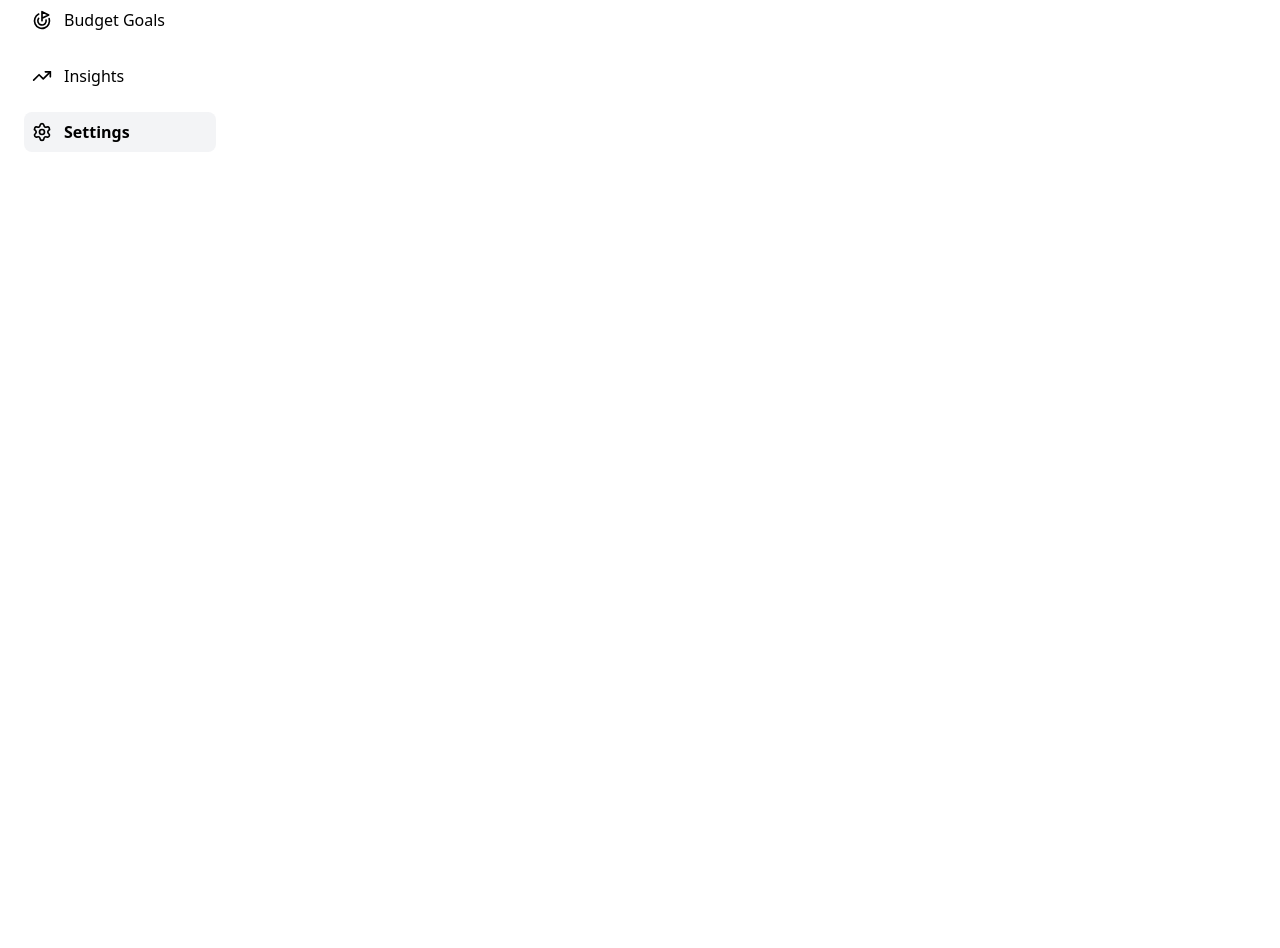
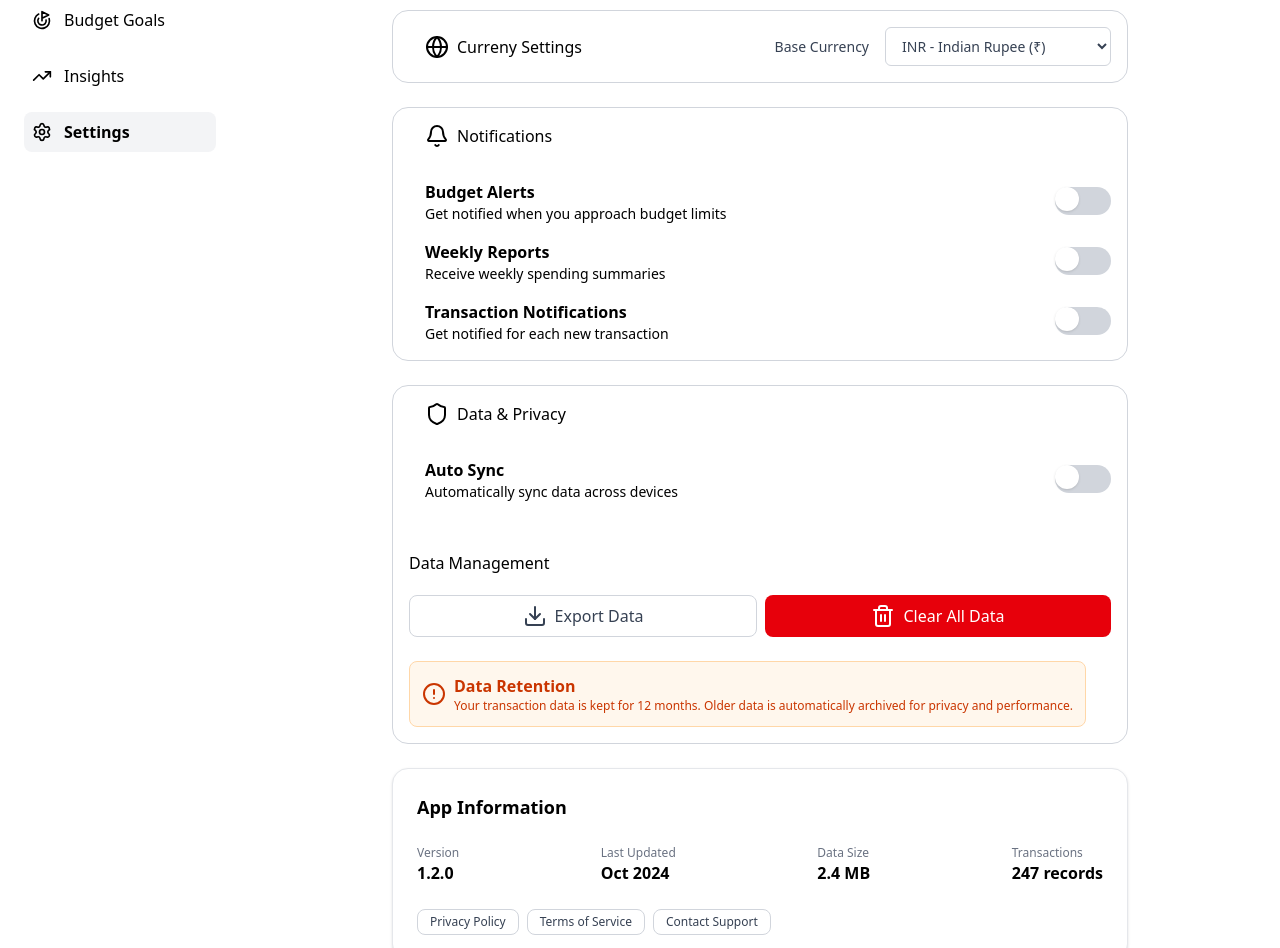
Before and after one commit to prabhatsingh415/Finance-Tracker, a React (Vite) app: page /settings in a window 1280 px wide. Shown: the part 200-1148 px from the top of the page. Before the commit the page ends 800 px from the top, so only its background shows below. Built offline with nearby package versions, Linux system fonts and the light colour scheme.

Commit message:
completed the setting page

```diff
--- a/package.json
+++ b/package.json
@@ -13,13 +13,16 @@
     "@headlessui/react": "^2.2.9",
     "@reduxjs/toolkit": "^2.9.0",
     "@tailwindcss/vite": "^4.1.13",
+    "file-saver": "^2.0.5",
     "lucide-react": "^0.544.0",
     "react": "^19.1.1",
     "react-dom": "^19.1.1",
     "react-redux": "^9.2.0",
     "react-router-dom": "^7.9.3",
     "recharts": "^3.2.1",
-    "tailwindcss": "^4.1.13"
+    "sweetalert2": "^11.23.0",
+    "tailwindcss": "^4.1.13",
+    "xlsx": "^0.18.5"
   },
   "devDependencies": {
     "@eslint/js": "^9.36.0",
--- /dev/null
+++ b/src/components/Dropdown.jsx
@@ -0,0 +1,43 @@
+import React from "react";
+
+export default function Dropdown({
+  label,
+  options = [],
+  value,
+  onChange,
+  placeholder = "Select...",
+  className = "",
+}) {
+  return (
+    <div className="flex items-center gap-2 w-fit">
+      {label && (
+        <label className="text-sm font-medium text-gray-700 dark:text-gray-200 mr-2">
+          {label}
+        </label>
+      )}
+      <select
+        value={value}
+        onChange={(e) => onChange(e.target.value)}
+        className={`px-3 py-2 border border-gray-300 dark:border-gray-600 rounded-md
+          bg-white dark:bg-zinc-900 text-sm text-gray-700 dark:text-gray-200
+          focus:outline-none focus:ring-2 focus:ring-blue-200 ${className}`}
+      >
+        <option value="">{placeholder}</option>
+        {options.map((opt, idx) => {
+          if (typeof opt === "string") {
+            return (
+              <option key={idx} value={opt}>
+                {opt}
+              </option>
+            );
+          }
+          return (
+            <option key={idx} value={opt.value}>
+              {opt.label}
+            </option>
+          );
+        })}
+      </select>
+    </div>
+  );
+}
--- a/src/components/ToggleButton.jsx
+++ b/src/components/ToggleButton.jsx
@@ -1,32 +1,23 @@
-import React from "react";
+import React, { useState } from "react";
 
-function ToggleButton({
-  enabled,
-  setEnabled,
-  width = 56,
-  height = 28,
-  circleSize = 20,
-  onColor = "bg-blue-500",
-  offColor = "bg-gray-300",
-}) {
+export default function ToggleButton() {
+  const [enabled, setEnabled] = useState(false);
+
   return (
-    <div
+    <button
+      type="button"
       onClick={() => setEnabled(!enabled)}
-      style={{ width: width, height: height }}
-      className={`flex items-center rounded-full p-1 cursor-pointer transition-colors duration-300 ${
-        enabled ? onColor : offColor
+      className={`relative inline-flex h-7 w-14 shrink-0 cursor-pointer rounded-full transition-colors duration-200 focus:outline-none ${
+        enabled ? "bg-green-400" : "bg-gray-300"
       }`}
     >
-      <div
-        style={{
-          width: circleSize,
-          height: circleSize,
-          transform: `translateX(${enabled ? width - circleSize - 2 : 0}px)`,
-        }}
-        className="bg-white rounded-full shadow-md transition-transform duration-300"
-      ></div>
-    </div>
+      <span className="sr-only">Toggle appearance</span>
+      <span
+        aria-hidden="true"
+        className={`pointer-events-none inline-block h-6 w-6 transform rounded-full bg-white shadow ring-0 transition-transform duration-200 ${
+          enabled ? "translate-x-7" : "translate-x-0"
+        }`}
+      />
+    </button>
   );
 }
-
-export default ToggleButton;
--- a/src/pages/Settings.jsx
+++ b/src/pages/Settings.jsx
@@ -1,8 +1,24 @@
-import { Moon, Sun } from "lucide-react";
+import {
+  Bell,
+  CircleAlert,
+  Download,
+  Globe,
+  Moon,
+  Shield,
+  Sun,
+  Trash2,
+} from "lucide-react";
 import { useSelector, useDispatch } from "react-redux";
 import { toggleTheme } from "../redux/themeSlice";
+import { setBaseCurrency } from "../redux/currencySlice";
 import { Switch } from "@headlessui/react";
 import { useEffect } from "react";
+import Dropdown from "../components/Dropdown";
+import ToggleButton from "../components/ToggleButton";
+import * as XLSX from "xlsx";
+import { saveAs } from "file-saver";
+import { clearTransactions } from "../redux/transactionalSlice";
+import Swal from "sweetalert2";
 
 function Settings() {
   const theme = useSelector((state) => state.theme.mode); // "light" or "dark"
@@ -14,7 +30,6 @@ function Settings() {
 
   const enabled = theme === "dark";
 
-  // Apply dark/light class to html
   useEffect(() => {
     const html = document.documentElement;
     if (enabled) {
@@ -24,8 +39,65 @@ function Settings() {
     }
   }, [enabled]);
 
+  const currencyOptions = [
+    { value: "USD", label: "USD - US Dollar ($)" },
+    { value: "EUR", label: "EUR - Euro (€)" },
+    { value: "GBP", label: "GBP - British Pound (£)" },
+    { value: "JPY", label: "JPY - Japanese Yen (¥)" },
+    { value: "AUD", label: "AUD - Australian Dollar (A$)" },
+    { value: "CAD", label: "CAD - Canadian Dollar (C$)" },
+  ];
+  const baseCurrency = useSelector((state) => state.currency.base);
+
+  const handleChange = (value) => {
+    dispatch(setBaseCurrency(value));
+  };
+
+  const transactions = useSelector((state) => state.transaction.list);
+
+  const handleExport = () => {
+    const localData = JSON.parse(localStorage.getItem("transactions") || "[]");
+    const combinedData = [...transactions, ...localData];
+
+    const worksheet = XLSX.utils.json_to_sheet(combinedData);
+
+    const workbook = XLSX.utils.book_new();
+    XLSX.utils.book_append_sheet(workbook, worksheet, "Transactions");
+
+    const excelBuffer = XLSX.write(workbook, {
+      bookType: "xlsx",
+      type: "array",
+    });
+    const data = new Blob([excelBuffer], { type: "application/octet-stream" });
+    saveAs(data, "transactions.xlsx");
+  };
+
+  const handleClearData = () => {
+    Swal.fire({
+      title: "Are you sure?",
+      text: "This will delete all your transaction data permanently!",
+      icon: "warning",
+      showCancelButton: true,
+      confirmButtonColor: "#d33",
+      cancelButtonColor: "#3085d6",
+      confirmButtonText: "Yes, delete it!",
+      cancelButtonText: "Cancel",
+    }).then((result) => {
+      if (result.isConfirmed) {
+        // Clear localStorage
+        localStorage.removeItem("transactions");
+
+        // Clear Redux state
+        dispatch(clearTransactions());
+
+        Swal.fire("Deleted!", "All your data has been deleted.", "success");
+      }
+    });
+  };
   return (
-    <div className="">
+    <div className="space-y-6 w-full max-w-3xl mx-auto p-2 sm:p-4">
+      {/* Data & Privacy Card */}
+
       <div className="w-full flex flex-col justify-start items-start">
         <h1 className="text-3xl font-semibold mb-1">Settings</h1>
         <p className="text-gray-500 text-sm md:text-md">
@@ -41,7 +113,7 @@ function Settings() {
         <div className="flex items-center gap-4 ml-auto">
           <Sun
             size={24}
-            color={!enabled ? "#F59E0B" : "#9CA3AF"} // orange for light, dim for dark
+            color={!enabled ? "#374151" : "#9CA3AF"}
             className="mr-2"
           />
 
@@ -49,7 +121,7 @@ function Settings() {
             checked={enabled}
             onChange={handleToggle}
             className={`relative inline-flex h-7 w-14 shrink-0 cursor-pointer rounded-full transition-colors duration-200 focus:outline-none ${
-              enabled ? "bg-green-500" : "bg-gray-300"
+              enabled ? "bg-green-400" : "bg-gray-300"
             }`}
           >
             <span className="sr-only">Toggle appearance</span>
@@ -63,9 +135,156 @@ function Settings() {
 
           <Moon
             size={24}
-            color={enabled ? "#F8FAFC" : "#374151"} // bright on dark, dim on light
+            color={enabled ? "#F8FAFC" : "#374151"}
             className="mr-2"
           />
+        </div>
+      </div>
+
+      <div className="w-full flex justify-between items-center border border-gray-300 rounded-2xl p-4">
+        <span className="flex justify-center items-center ml-4">
+          <span className="mr-2">
+            <Globe />
+          </span>
+          Curreny Settings
+        </span>
+
+        <Dropdown
+          label="Base Currency"
+          options={currencyOptions}
+          value={baseCurrency}
+          onChange={handleChange}
+          placeholder="INR - Indian Rupee (₹)"
+        />
+      </div>
+
+      <div className="w-full flex flex-col items-start gap-4 border border-gray-300 rounded-2xl p-4">
+        <span className="flex justify-center items-center ml-4">
+          <span className="mr-2">
+            <Bell />
+          </span>
+          Notifications
+        </span>
+        <div className="w-full flex items-center justify-between mt-4 ml-4">
+          <div>
+            <span className="font-semibold">Budget Alerts</span>
+            <p className="text-sm text-muted-foreground">
+              Get notified when you approach budget limits
+            </p>
+          </div>
+          <span className="mr-4">
+            <ToggleButton />
+          </span>
+        </div>
+
+        <div className="w-full flex items-center justify-between ml-4">
+          <div>
+            <span className="font-semibold">Weekly Reports</span>
+            <p className="text-sm text-muted-foreground">
+              Receive weekly spending summaries
+            </p>
+          </div>
+          <span className="mr-4">
+            <ToggleButton />
+          </span>
+        </div>
+        <div className="w-full flex items-center justify-between ml-4">
+          <div>
+            <span className="font-semibold">Transaction Notifications</span>
+            <p className="text-sm text-muted-foreground">
+              Get notified for each new transaction
+            </p>
+          </div>
+          <span className="mr-4">
+            <ToggleButton />
+          </span>
+        </div>
+      </div>
+      <div className="w-full flex flex-col items-start gap-4 border border-gray-300 rounded-2xl p-4">
+        <span className="flex justify-center items-center ml-4">
+          <span className="mr-2">
+            <Shield />
+          </span>
+          Data & Privacy
+        </span>
+        <div className="w-full flex items-center justify-between mt-4 ml-4">
+          <div>
+            <span className="font-semibold">Auto Sync</span>
+            <p className="text-sm text-muted-foreground">
+              Automatically sync data across devices
+            </p>
+          </div>
+          <span className="mr-4">
+            <ToggleButton />
+          </span>
+        </div>
+        <hr className="my-2" />
+        <div className="font-medium mb-1">Data Management</div>
+        <div className="flex flex-col md:flex-row gap-2 w-full">
+          <button
+            onClick={handleExport}
+            className="flex-1 border border-gray-300 rounded-lg py-2 px-4 flex items-center justify-center gap-2 text-gray-700 dark:text-gray-200 bg-white dark:bg-gray-800 hover:bg-gray-50 dark:hover:bg-gray-700 transition"
+          >
+            <span>
+              <Download />
+            </span>
+            Export Data
+          </button>
+          <button
+            onClick={handleClearData}
+            className="flex-1 bg-red-600 hover:bg-red-700 text-white rounded-lg py-2 px-4 flex items-center justify-center gap-2 transition"
+          >
+            <span>
+              <Trash2 />
+            </span>
+            Clear All Data
+          </button>
+        </div>
+        <div className="bg-orange-50 border border-orange-200 text-orange-700 rounded-lg p-3 flex items-center gap-2 mt-2">
+          <span>
+            <CircleAlert />
+          </span>
+          <div>
+            <span className="font-semibold">Data Retention</span>
+            <div className="text-xs">
+              Your transaction data is kept for 12 months. Older data is
+              automatically archived for privacy and performance.
+            </div>
+          </div>
+        </div>
+      </div>
+
+      {/* App Information*/}
+      <div className="rounded-2xl border border-gray-200 bg-white dark:bg-gray-900 shadow-sm p-4 md:p-6 flex flex-col gap-4 w-full">
+        <h2 className="text-lg font-semibold mb-2">App Information</h2>
+        <div className="flex flex-col sm:flex-row sm:justify-between gap-2">
+          <div>
+            <div className="text-xs text-gray-500">Version</div>
+            <div className="font-semibold">1.2.0</div>
+          </div>
+          <div>
+            <div className="text-xs text-gray-500">Last Updated</div>
+            <div className="font-semibold">Oct 2024</div>
+          </div>
+          <div>
+            <div className="text-xs text-gray-500">Data Size</div>
+            <div className="font-semibold">2.4 MB</div>
+          </div>
+          <div>
+            <div className="text-xs text-gray-500">Transactions</div>
+            <div className="font-semibold">247 records</div>
+          </div>
+        </div>
+        <div className="flex flex-wrap gap-2 mt-2">
+          <button className="border border-gray-300 rounded-lg py-1 px-3 text-xs text-gray-700 dark:text-gray-200 bg-white dark:bg-gray-800 hover:bg-gray-50 dark:hover:bg-gray-700 transition">
+            Privacy Policy
+          </button>
+          <button className="border border-gray-300 rounded-lg py-1 px-3 text-xs text-gray-700 dark:text-gray-200 bg-white dark:bg-gray-800 hover:bg-gray-50 dark:hover:bg-gray-700 transition">
+            Terms of Service
+          </button>
+          <button className="border border-gray-300 rounded-lg py-1 px-3 text-xs text-gray-700 dark:text-gray-200 bg-white dark:bg-gray-800 hover:bg-gray-50 dark:hover:bg-gray-700 transition">
+            Contact Support
+          </button>
         </div>
       </div>
     </div>
--- a/src/pages/Transactions.jsx
+++ b/src/pages/Transactions.jsx
@@ -1,7 +1,10 @@
 import React from "react";
 
 function Transactions() {
-  return <div>Transactions Page</div>;
+  return <div>
+    <div></div>
+
+  </div>;
 }
 
 export default Transactions;
--- /dev/null
+++ b/src/redux/currencySlice.js
@@ -0,0 +1,17 @@
+import { createSlice } from "@reduxjs/toolkit";
+
+const persisted = localStorage.getItem("baseCurrency") || "INR";
+
+const currencySlice = createSlice({
+  name: "currency",
+  initialState: { base: persisted },
+  reducers: {
+    setBaseCurrency: (state, action) => {
+      state.base = action.payload;
+      localStorage.setItem("baseCurrency", action.payload);
+    },
+  },
+});
+
+export const { setBaseCurrency } = currencySlice.actions;
+export default currencySlice.reducer;
--- a/src/redux/store.js
+++ b/src/redux/store.js
@@ -3,12 +3,14 @@ import transaction from "./transactionalSlice";
 import budget from "./budgetSlice";
 import theme from "./themeSlice";
 import { currencyApi } from "./currencyApiSlice";
+import currency from "./currencySlice";
 
 const store = configureStore({
   reducer: {
     transaction,
     budget,
     theme,
+    currency,
     [currencyApi.reducerPath]: currencyApi.reducer,
   },
   middleware: (getDefaultMiddleware) =>
```
Also changed, not shown: src/redux/transactionalSlice.js (+10 -2 lines), 1 other file (tests, documents, lock files or other folders).
